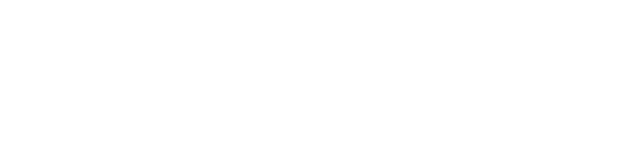
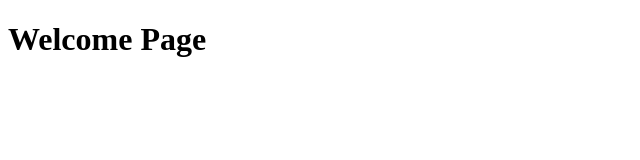
Before and after one commit to KaliLinux2211/test, a plain HTML site: page index.html in a window 1280 px wide. Shown: the whole page, without its empty margins (0-640 px from the left). Drawn offline with Linux system fonts and the light colour scheme.

Commit message:
added heading

```diff
--- a/index.html
+++ b/index.html
@@ -7,6 +7,7 @@
     <title>Test app</title>
 </head>
 <body>
+    <h1>Welcome Page</h1>
 
 </body>
 </html>
```
